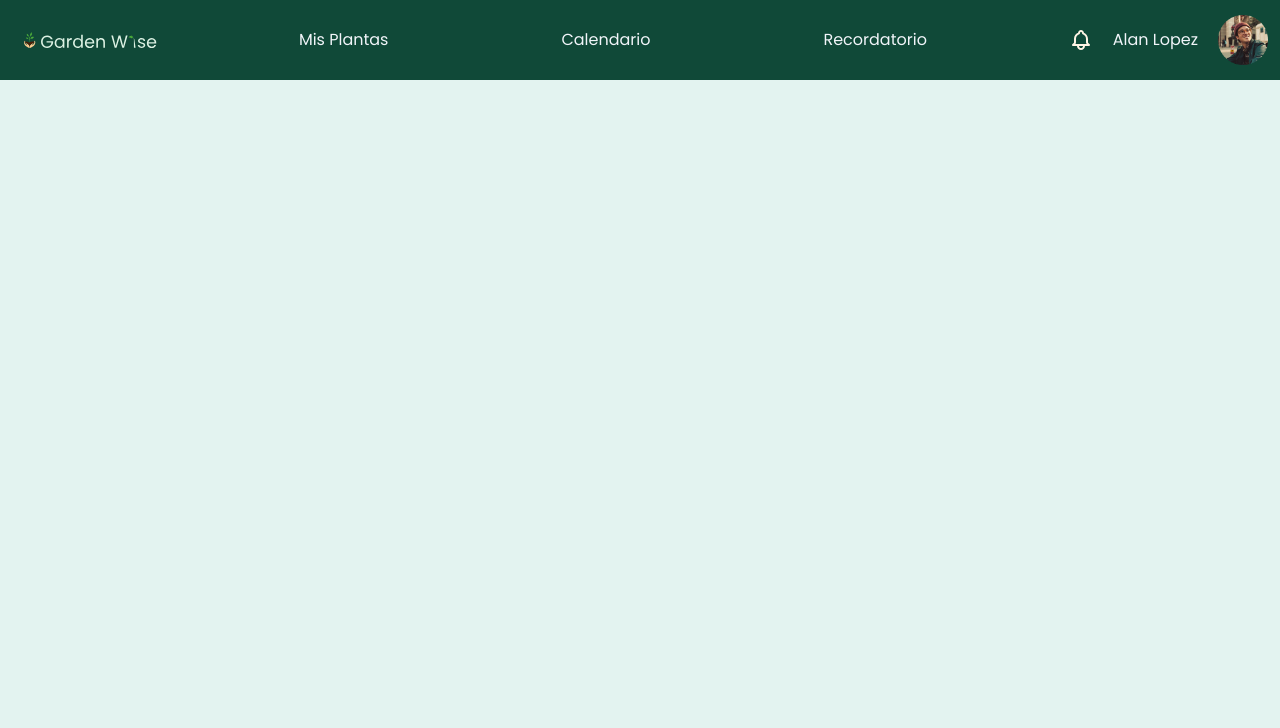
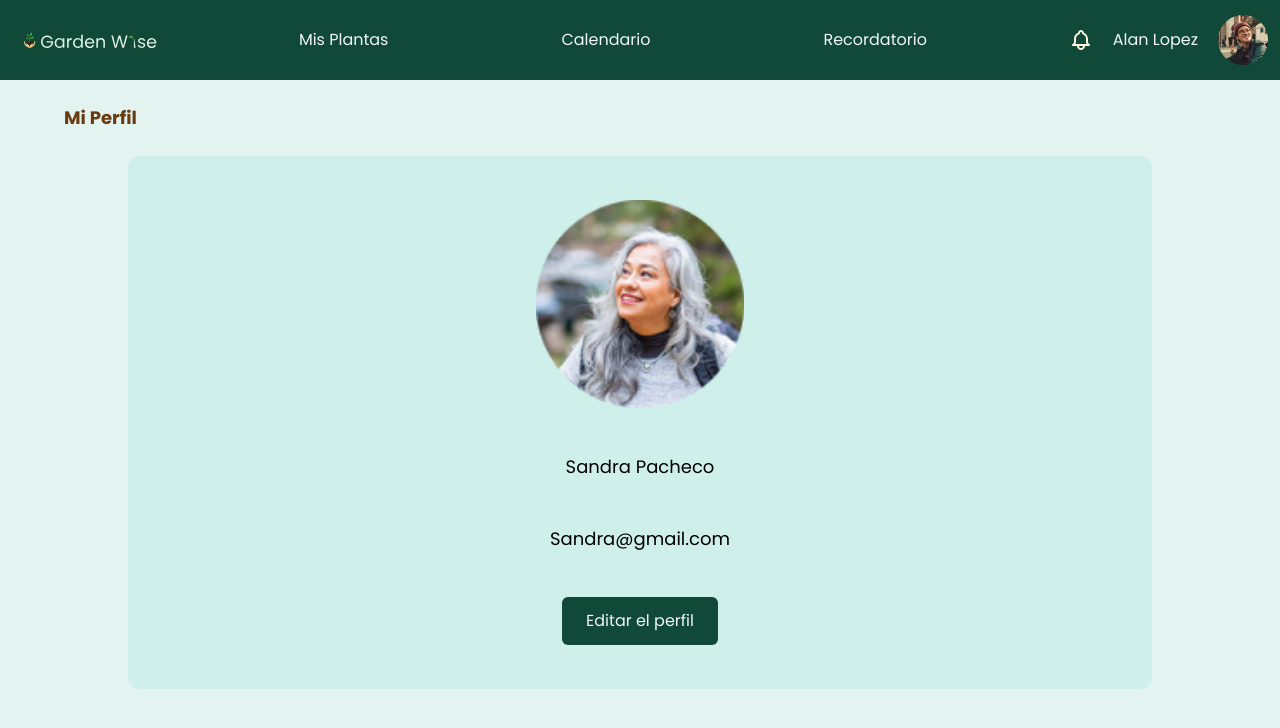
Before and after one commit to No-Country/S11-19-ft-php-next, a Next.js app in the folder client/app/: page /profile in a window 1280 px wide. Shown: the top 728 px of the page. Built offline with nearby package versions, Linux system fonts and the light colour scheme.

Commit message:
feat: profile page

```diff
--- a/client/app/src/app/profile/page.tsx
+++ b/client/app/src/app/profile/page.tsx
@@ -1,9 +1,21 @@
 import React from 'react'
 import Header from '@/components/header'
+import Image from 'next/image'
+import ProfilePicture from '@/assets/Ellipse-315.png'
+import Link from 'next/link'
 export default function Page() {
   return (
-    <div>
+    <section className='h-screen '>
       <Header/>
-    </div>
+      <h2 className='text-marron-oscuro font-semibold  p-6 pl-8 lg:pl-16 text-lg'>Mi Perfil</h2>
+      <div className='bg-[#BBEEE580] text-lg h-2/3 flex mx-9 lg:mx-32 rounded-xl flex-col justify-evenly items-center'>
+        <Image src={ProfilePicture} className='w-52' alt='avatar' />
+        <p>Sandra Pacheco</p>
+        <p>Sandra@gmail.com</p>
+        <Link className='text-base p-3 px-6 rounded-md bg-primary text-slate-100' href={'/profile/edit-profile'}>
+          Editar el perfil
+        </Link>
+      </div>
+    </section>
   )
 }
```
